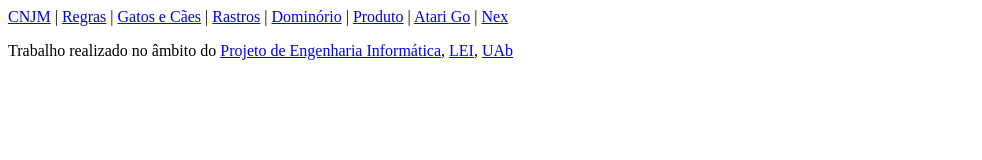
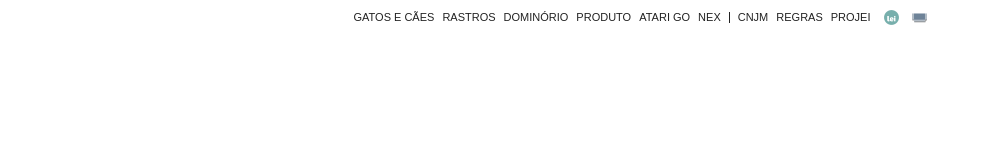
Before and after one commit to DanielOliveira1802875/cnjm-footer, a plain HTML site: page index.html in a window 1280 px wide. Shown: the whole page, without its empty margins (0-982 px from the left). Drawn offline with Linux system fonts and the light colour scheme.

Commit message:
added some styles and icons

```diff
--- a/index.html
+++ b/index.html
@@ -1,18 +1,78 @@
-<div>
-  <p>
-    <a href="https://www.ua.pt/pt/fabrica/cnjm-jogos-matematicos-2025">CNJM</a> |
-    <a href="https://www.ua.pt/file/82609">Regras</a> |
-    <a href="https://brunoazevedo801211.github.io/PEI/pages/catsdogs.html">Gatos e Cães</a> |
-    <a href="https://tomasiorum.github.io/">Rastros</a> |
-    <a href="https://brunoazevedo801211.github.io/PEI/pages/dominorio.html">Dominório</a> |
-    <a href="https://brunoazevedo801211.github.io/PEI/pages/product.html">Produto</a> |
-    <a href="https://danieloliveira1802875.github.io/atari-go/">Atari Go</a> |
-    <a href="https://jcoelho72.github.io/Nex/nex.html">Nex</a>
-  </p>
-  <p>
-    Trabalho realizado no âmbito do
-    <a href="https://guiadoscursos.uab.pt/ucs/projeto-de-engenharia-informatica/">Projeto de Engenharia Informática</a>,
-    <a href="https://guiadoscursos.uab.pt/cursos/licenciatura-em-engenharia-informatica/">LEI</a>,
-    <a href="https://portal.uab.pt/">UAb</a>
-  </p>
-</div>
+<!doctype html>
+<html lang="en">
+<head>
+  <meta charset="UTF-8">
+  <meta name="viewport" content="width=device-width, initial-scale=1.0">
+  <title>CNJM Footer Content</title>
+  <style>
+    body {
+      margin: 0;
+      padding: 0 10px;
+      font-family: Arial, sans-serif;
+    }
+    .footer-container {
+      width: 100%;
+      display: flex;
+      justify-content: center;
+      align-items: center;
+      padding: 10px 0;
+      box-sizing: border-box;
+    }
+    .footer-links {
+      display: flex;
+      justify-content: center;
+      align-items: center;
+      flex-wrap: wrap;
+      gap: 8px;
+      line-height: 1.4;
+      font-size: 11px;
+      text-transform: uppercase;
+      margin: 0;
+      padding: 0;
+    }
+    .footer-links a {
+      color: #222;
+      text-decoration: none;
+      display: inline-flex;
+      align-items: center;
+    }
+    .footer-links a:hover {
+      text-decoration: underline;
+    }
+    .separator {
+      width: 1px;
+      height: 11px;
+      background-color: #222;
+      align-self: center;
+    }
+    .icon-img {
+      width: 15px;
+      height: 15px;
+      margin-left: 5px;
+      vertical-align: middle;
+    }
+  </style>
+</head>
+  <body>
+    <div class="footer-container" id="footerContent">
+      <p class="footer-links">
+        <a target="_top" href="https://brunoazevedo801211.github.io/PEI/pages/catsdogs.html">Gatos e Cães</a>
+        <a target="_top" href="https://tomasiorum.github.io/">Rastros</a>
+        <a target="_top" href="https://brunoazevedo801211.github.io/PEI/pages/dominorio.html">Dominório</a>
+        <a target="_top" href="https://brunoazevedo801211.github.io/PEI/pages/product.html">Produto</a>
+        <a target="_top" href="https://danieloliveira1802875.github.io/atari-go/">Atari Go</a>
+        <a target="_top" href="https://jcoelho72.github.io/Nex/nex.html">Nex</a>
+        <span class="separator"></span>
+        <a target="_top" href="https://www.ua.pt/pt/fabrica/cnjm-jogos-matematicos-2025" title="Campeonato Nacional de Jogos Matemáticos">CNJM</a>
+        <a target="_top" href="https://www.ua.pt/file/82609" title="Regras dos jogos matemáticos">Regras</a>
+        <a title="Trabalho realizado no âmbito do Projeto de Engenharia Informática" target="_top" href="https://guiadoscursos.uab.pt/ucs/projeto-de-engenharia-informatica/">PROJEI</a>
+        <a target="_top" href="https://guiadoscursos.uab.pt/cursos/licenciatura-em-engenharia-informatica/" title=" Licenciatura em Engenharia Informática">
+          <img src="/cnjm-footer/assets/img/lei.png" alt="LEI" class="icon-img">
+        </a>
+        <a target="_top" href="https://portal.uab.pt/" title="Universidade Aberta">
+          <img src="/cnjm-footer/assets/img/uab.ico" alt="UAb" class="icon-img">
+        </a>
+      </p>
+    </div>
+  </body>
+</html>
```
Also changed, not shown: assets/img/lei.png (added), assets/img/uab.ico (added), assets/img/uab.png (added), 1 other file.
